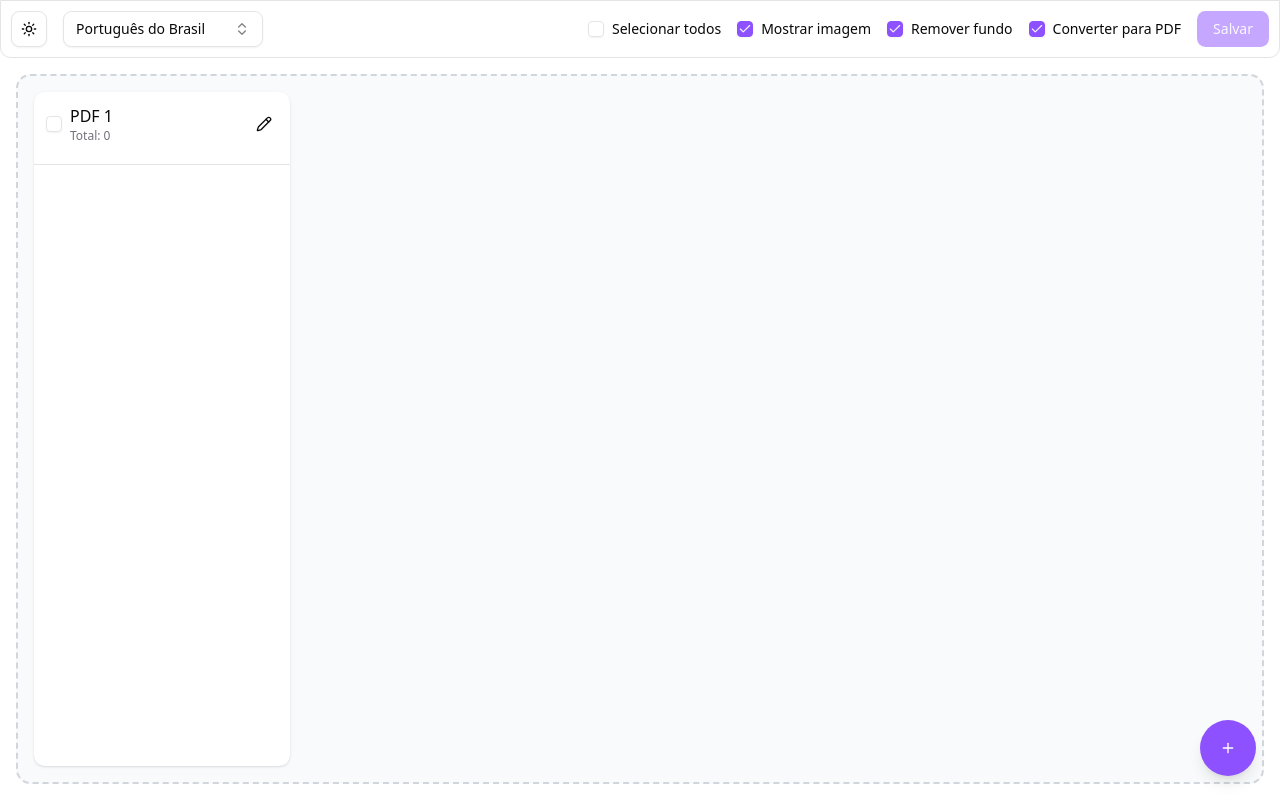
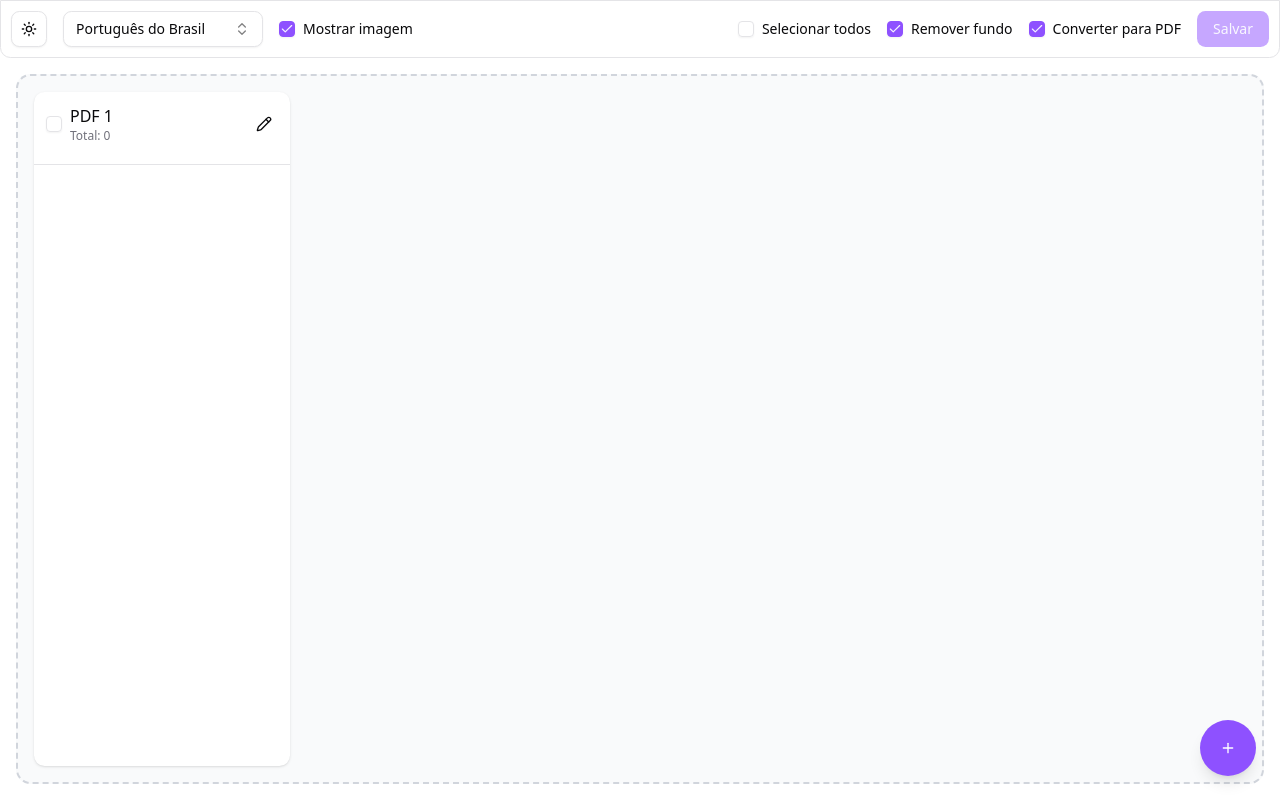
Before and after one commit to hpcor01/pdf-temp, a Next.js app: page / in a window 1280 px wide. Built offline with nearby package versions, Linux system fonts and the light colour scheme.

Commit message:
Removido variável não usado

```diff
--- a/src/components/column.tsx
+++ b/src/components/column.tsx
@@ -107,12 +107,6 @@ export function ColumnComponent({ column, index }: ColumnProps) {
   // Calculate total images in this column
   const totalImages = column.items.length;
 
-  // Get the header element to dispatch mouse events
-  const dispatchMouseEventToHeader = (event: React.MouseEvent, image: any) => {
-    // This would require a more complex implementation to communicate with the header
-    // For now, we'll implement a simpler solution by passing callbacks
-  };
-
   return (
     <Droppable droppableId={column.id}>
       {(provided) => (
--- /dev/null
+++ b/src/types/previewer.d.ts
@@ -0,0 +1,8 @@
+import type { ImageItem } from "@/types/kanban";
+
+export interface PreviewerImageProps {
+  image: ImageItem | null;
+  position: { x: number; y: number } | null;
+  isClickPreview: boolean;
+  onClose: () => void;
+}
--- a/src/view/header.tsx
+++ b/src/view/header.tsx
@@ -1,6 +1,6 @@
 "use client";
 
-import { useCallback, useId, useState } from "react";
+import { useId, useState } from "react";
 import ComboboxChangeLanguage from "@/components/combobox-change-language";
 import { ModeToggle } from "@/components/mode-toggle";
 import { Button } from "@/components/ui/button";
@@ -25,13 +25,7 @@ export default function Header({
     columns,
   } = useKanban();
 
-  const {
-    previewImage,
-    previewPosition,
-    isClickPreview,
-    isPreviewerImageChecked,
-    setIsPreviewerImageChecked,
-  } = usePreview();
+  const { isPreviewerImageChecked, setIsPreviewerImageChecked } = usePreview();
 
   const buttons = useLanguageKey("buttons");
   const toggleButtonLabels = useLanguageKey(
@@ -100,11 +94,6 @@ export default function Header({
     link.click();
     document.body.removeChild(link);
   };
-
-  // Close preview
-  const closePreview = useCallback(() => {
-    // The actual closing is handled by the context
-  }, []);
 
   const handleSaveClick = async () => {
     try {
@@ -208,6 +197,22 @@ export default function Header({
         >
           <ModeToggle />
           <ComboboxChangeLanguage />
+
+          <div className="flex items-center gap-2">
+            <Checkbox
+              id={togglePreviewerImage}
+              checked={isPreviewerImageChecked}
+              onCheckedChange={handlePreviewerImageChange}
+              className="cursor-pointer"
+              disabled={isProcessing}
+            >
+              <span className="cursor-pointer py-2">
+                {isPreviewerImageChecked
+                  ? toggleButtonPreviewerImages.active
+                  : toggleButtonPreviewerImages.disabled}
+              </span>
+            </Checkbox>
+          </div>
         </section>
 
         <section
@@ -227,22 +232,6 @@ export default function Header({
                 {areAllColumnsSelected
                   ? toggleButtonLabels.disabled
                   : toggleButtonLabels.active}
-              </span>
-            </Checkbox>
-          </div>
-
-          <div className="flex items-center gap-2">
-            <Checkbox
-              id={togglePreviewerImage}
-              checked={isPreviewerImageChecked}
-              onCheckedChange={handlePreviewerImageChange}
-              className="cursor-pointer"
-              disabled={isProcessing}
-            >
-              <span className="cursor-pointer py-2">
-                {isPreviewerImageChecked
-                  ? toggleButtonPreviewerImages.active
-                  : toggleButtonPreviewerImages.disabled}
               </span>
             </Checkbox>
           </div>
```
